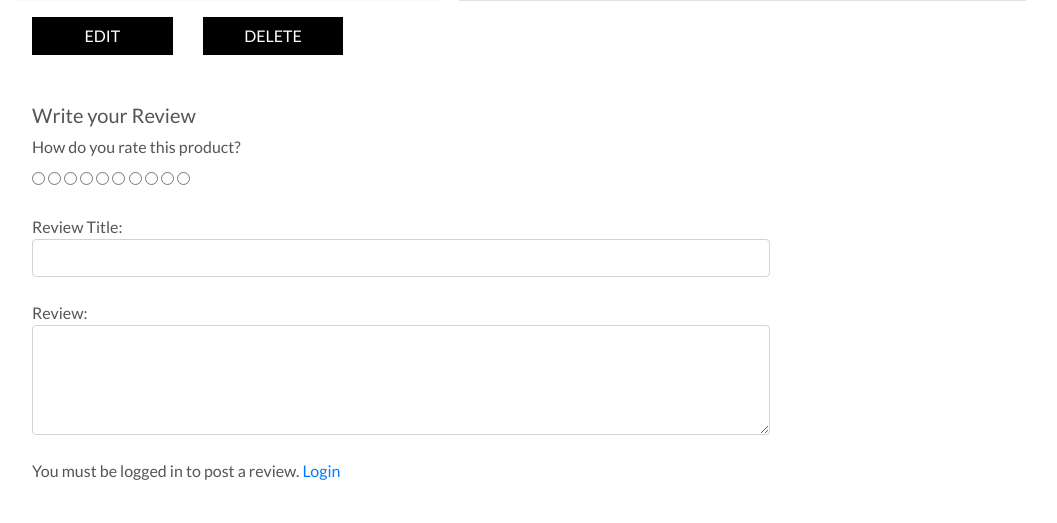
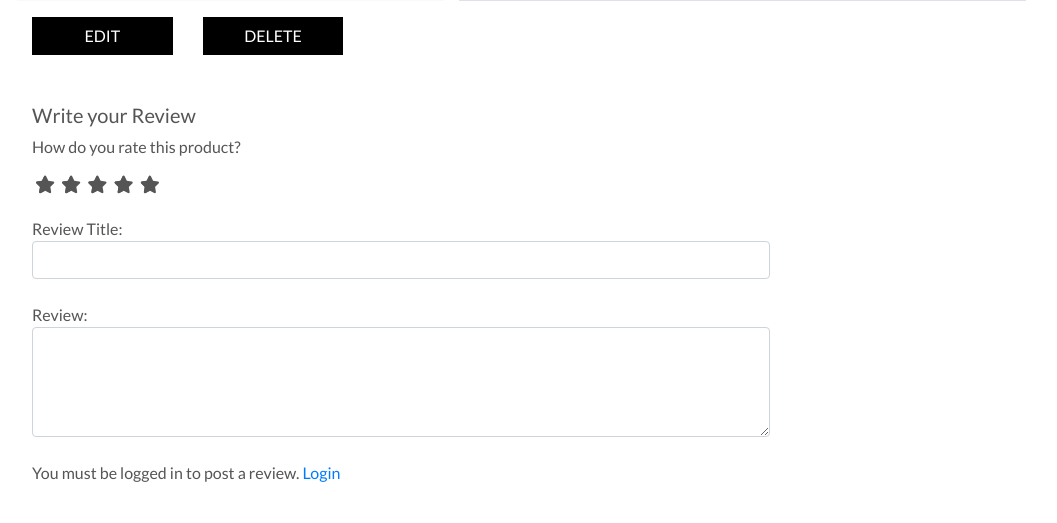
Before and after one commit to gozygreg/gregmediscrubs, a Django app: page /store/1/ in a window 1280 px wide. Shown: the part 590-1113 px from the top of the page, without its empty margins (111-1168 px from the left). Run offline with Django 3.2, Linux system fonts and the light colour scheme; tables that the repository leaves empty hold one stand-in row (values such as "Sample post"); grey boxes marked "Sample" are stand-in pictures; some libraries are stand-ins or nearby versions.

Commit message:
Create product rating css and style rating section of product detail page

```diff
--- a/static/css/product_rating.css
+++ b/static/css/product_rating.css
@@ -0,0 +1,50 @@
+/* Hide radio button */
+.rate>input {
+    display: none;
+}
+
+.rate {
+    display: inline-block;
+    border: 0;
+}
+
+.rate>label {
+    float: right;
+}
+
+/* show rate stars */
+.rate>label:before {
+    display: inline-block;
+    font-size: 1.1rem;
+    content: "\f005";
+    font-family: FontAwesome;
+    margin: 0;
+    padding: 0.3rem .2rem;
+    cursor: pointer;
+}
+
+/* Half star */
+.rate .half:before {
+    content: "\f089";
+    position: absolute;
+    padding-right: 0;
+
+}
+
+/* Click and hover */
+input:checked~label,
+label:hover~label {
+    color: #ffb503;
+}
+
+/* Hover highlight */
+input:checked+label:hover,
+input:checked~label:hover,
+input:checked~label:hover~label,
+label:hover~input:checked~label {
+    color: #cc9000;
+}
+
+.rating-star i {
+    color: #ffb503 !important;
+}
--- a/store/templates/store/product_detail.html
+++ b/store/templates/store/product_detail.html
@@ -136,26 +136,26 @@
                         <label> How do you rate this product? </label>
                         <br>
                         <div class="rate">
-                            <input type="radio" name="rating" id="rating10" value="5" title="5"><label
+                            <input type="radio" name="rating" id="rating10" value="5" title="5" required><label
                                 for="rating10"></label>
-                            <input type="radio" name="rating" id="rating9" value="4.5" title="4.5" class="half"><label
-                                for="rating9"></label>
-                            <input type="radio" name="rating" id="rating8" value="4" title="4"><label
-                                for="rating8"></label>
-                            <input type="radio" name="rating" id="rating7" value="3.5" title="3.5" class="half"><label
-                                for="rating7"></label>
-                            <input type="radio" name="rating" id="rating6" value="3" title="3"><label
-                                for="rating6"></label>
-                            <input type="radio" name="rating" id="rating5" value="2.5" title="2.5" class="half"><label
-                                for="rating5"></label>
-                            <input type="radio" name="rating" id="rating4" value="2" title="2"><label
-                                for="rating4"></label>
-                            <input type="radio" name="rating" id="rating3" value="1.5" title="1.5" class="half"><label
-                                for="rating3"></label>
-                            <input type="radio" name="rating" id="rating2" value="1" title="1"><label
-                                for="rating2"></label>
-                            <input type="radio" name="rating" id="rating1" value="0.5" title="0.5" class="half"><label
-                                for="rating1"></label>
+                            <input type="radio" name="rating" id="rating9" value="4.5" required><label for="rating9"
+                                title="4.5" class="half"></label>
+                            <input type="radio" name="rating" id="rating8" value="4" required><label for="rating8"
+                                title="4"></label>
+                            <input type="radio" name="rating" id="rating7" value="3.5" required><label for="rating7"
+                                title="3.5" class="half"></label>
+                            <input type="radio" name="rating" id="rating6" value="3" required><label for="rating6"
+                                title="3"></label>
+                            <input type="radio" name="rating" id="rating5" value="2.5" required><label for="rating5"
+                                title="2.5" class="half"></label></label>
+                            <input type="radio" name="rating" id="rating4" value="2" required><label for="rating4"
+                                title="2"></label>
+                            <input type="radio" name="rating" id="rating3" value="1.5" required><label for="rating3"
+                                title="1.5" class="half"></label>
+                            <input type="radio" name="rating" id="rating2" value="1" required><label for="rating2"
+                                title="1"></label>
+                            <input type="radio" name="rating" id="rating1" value="0.5" required><label for="rating1"
+                                title="0.5" class="half"></label>
                         </div>
                         <br>
 
```
